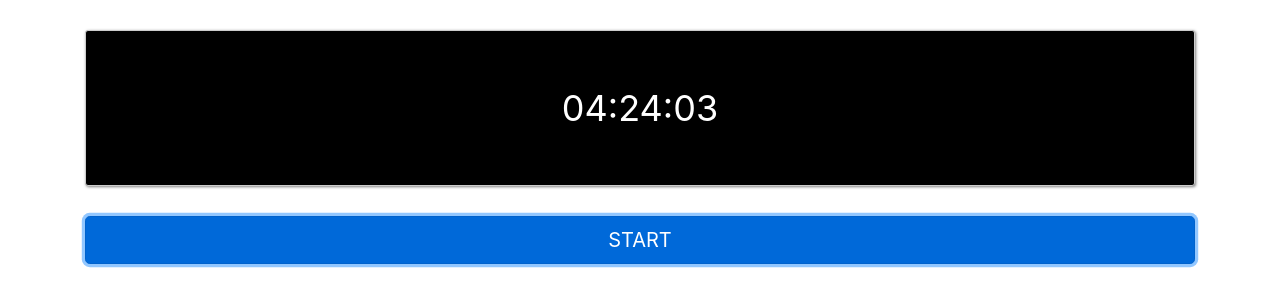
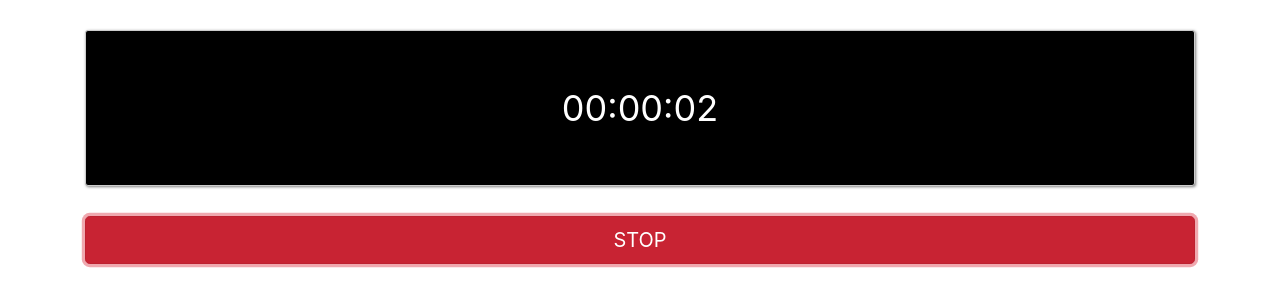
Before and after one commit to okutyann/JavaScript-Playground, a plain HTML site: page chapter04/index.html in a window 1280 px wide. Both pictures are taken after a click on the button "START". Drawn offline with nearby package versions, Linux system fonts and the light colour scheme.

Commit message:
✨ ストップウオッチプログラムの作成

```diff
--- a/chapter04/index.html
+++ b/chapter04/index.html
@@ -22,29 +22,52 @@
       </div>
     </div>
     <script>
-      let addzero = function (value) {
+      let start;
+      let timer_id;
+      document
+        .getElementById("start_stop")
+        .addEventListener("click", function () {
+          if (this.innerHTML === "START") {
+            start = new Date();
+            //document.getElementById("timer").innerHTML = start.getTime();
+
+            timer_id = setInterval(goTimer, 10);
+
+            //ストップボタンにする
+            this.innerHTML = "STOP";
+            this.classList.remove("btn-primary");
+            this.classList.add("btn-danger");
+          } else {
+            clearInterval(timer_id);
+            //スタートボタンに戻す
+            this.innerHTML = "START";
+            this.classList.remove("btn-danger");
+            this.classList.add("btn-primary");
+          }
+        });
+
+      let addZero = function (value) {
         if (value < 10) {
           value = "0" + value;
         }
         return value;
       };
-      document
-        .getElementById("start_stop")
-        .addEventListener("click", function () {
-          let now = new Date();
-          //秒を取得
-          let seconds = now.getSeconds();
-          seconds = addzero(seconds);
-          //分を取得
-          let minutes = now.getMinutes();
-          minutes = addzero(minutes);
-          //時間を取得
-          let hours = now.getHours();
-          hours = addzero(hours);
+      let goTimer = function () {
+        let now = new Date();
+        let milli = now.getTime() - start.getTime();
+        let seconds = Math.floor(milli / 1000);
+        let minutes = Math.floor(seconds / 60);
+        let hours = Math.floor(minutes / 60);
+        seconds = seconds - minutes * 60;
+        minutes = minutes - hours * 60;
 
-          document.getElementById("timer").innerHTML =
-            hours + ":" + minutes + ":" + seconds;
-        });
+        hours = addZero(hours);
+        seconds = addZero(seconds);
+        minutes = addZero(minutes);
+
+        document.getElementById("timer").innerHTML =
+          hours + ":" + minutes + ":" + seconds;
+      };
     </script>
   </body>
 </html>
```
